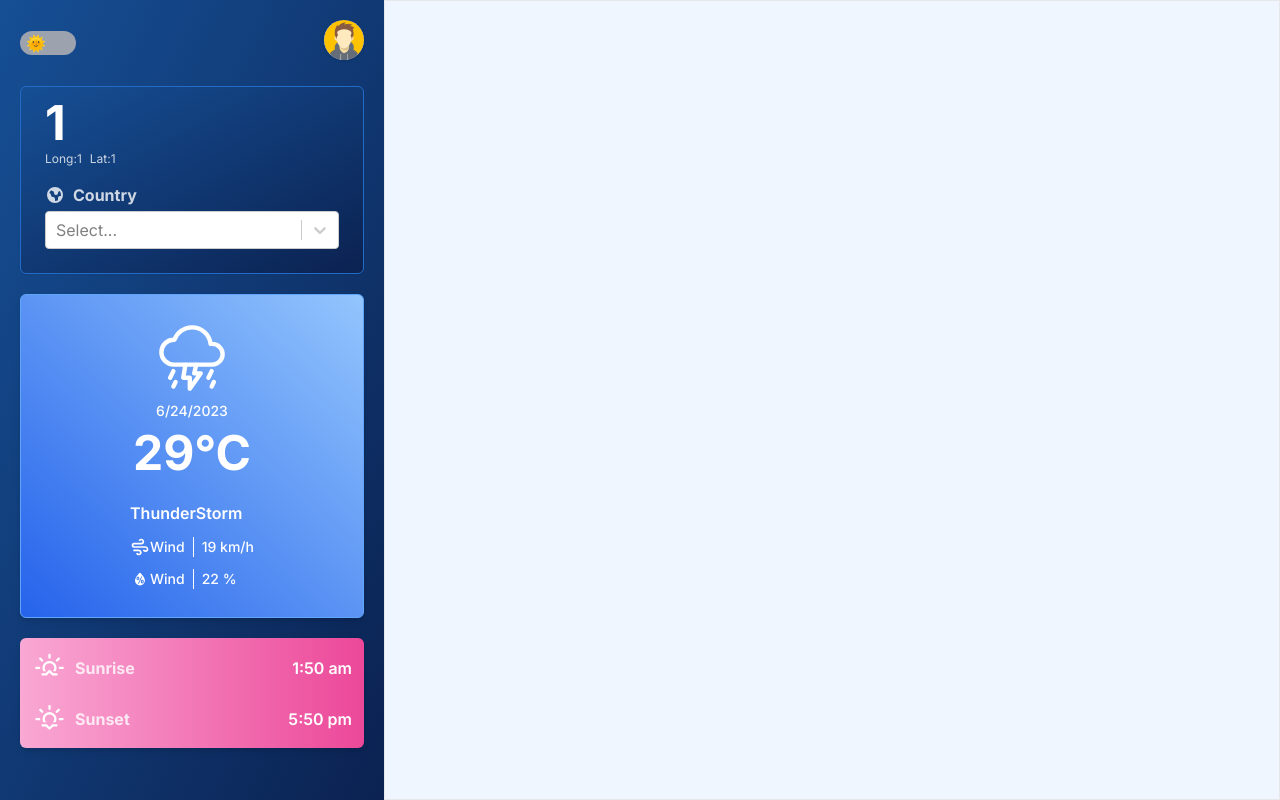
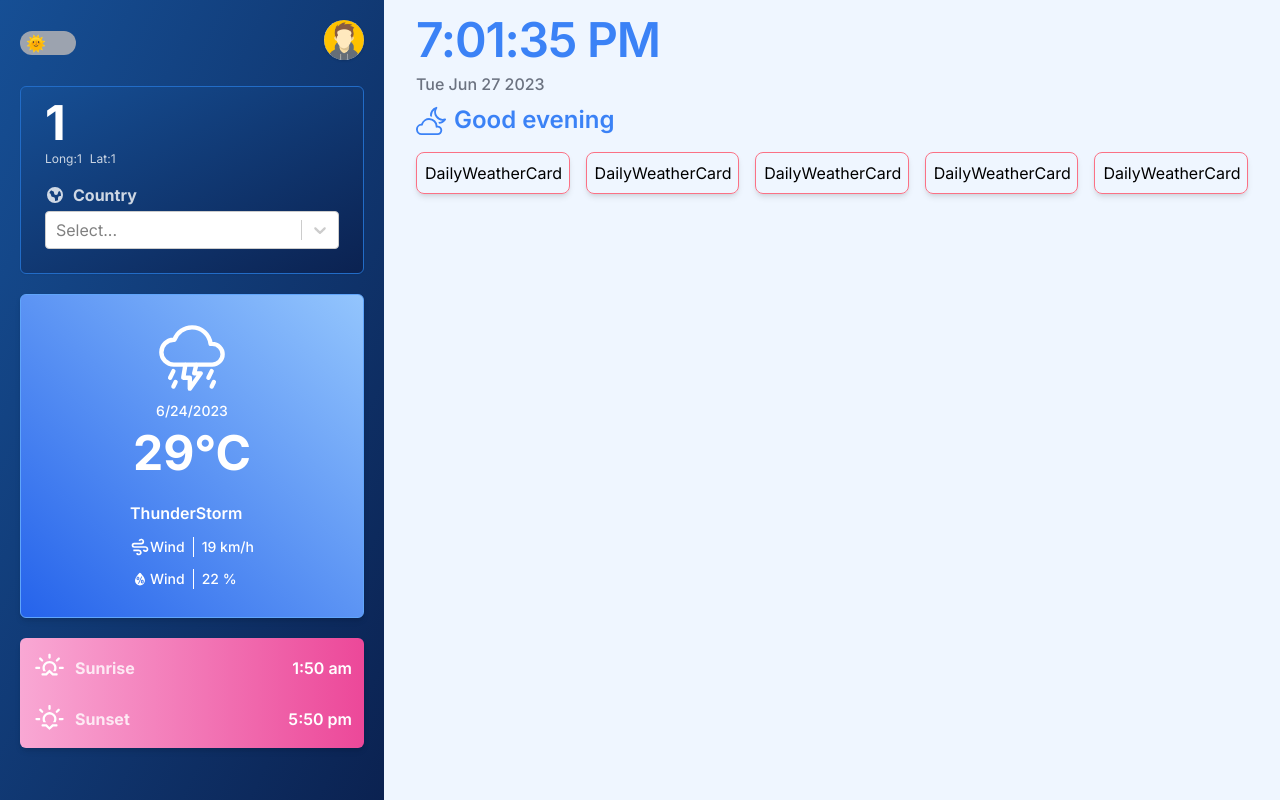
Before and after one commit to Speedforce12/weather-wizard, a Next.js app: page /location/1/1/1 in a window 1280 px wide. Built offline with nearby package versions, Linux system fonts and the light colour scheme; what country-state-city would draw is missing.

Commit message:
added greeting message

```diff
--- a/app/components/CurrentWeatherPanel.jsx
+++ b/app/components/CurrentWeatherPanel.jsx
@@ -25,7 +25,7 @@ const CurrentWeatherPanel = ({ city, long, lat }) => {
 
       <MainWeatherCard />
 
-      <div className='bg-gradient-to-r my-5 shadow-md p-3 from-pink-300 to-pink-500 rounded-md space-y-4'>
+      <section className='bg-gradient-to-r my-5 shadow-md p-3 from-pink-300 to-pink-500 rounded-md space-y-4'>
         <div className='flex items-center justify-between'>
           <span className='flex items-center gap-2 font-bold text-white/80'>
             <WiSunrise size={35} className='text-white' /> Sunrise
@@ -39,7 +39,7 @@ const CurrentWeatherPanel = ({ city, long, lat }) => {
           </span>
           <p className='font-semibold text-white'>5:50 pm</p>
         </div>
-      </div>
+      </section>
     </div>
   );
 };
--- /dev/null
+++ b/app/components/DailyWeatherCard.jsx
@@ -0,0 +1,9 @@
+import React from 'react'
+
+const DailyWeatherCard = () => {
+  return (
+    <div className='shadow-md max-w-xs w-full rounded-lg border border-rose-400 p-2'>DailyWeatherCard</div>
+  )
+}
+
+export default DailyWeatherCard
--- /dev/null
+++ b/app/components/Greeting.jsx
@@ -0,0 +1,64 @@
+"use client";
+
+import React, { useEffect, useState } from "react";
+import { BiSun } from "react-icons/bi";
+import { TbSunLow } from "react-icons/tb";
+import { BsCloudMoon } from "react-icons/bs";
+
+const Greeting = () => {
+  const [date, setDate] = useState(new Date());
+  const [mount, setMount] = useState(false);
+
+  useEffect(() => {
+    setMount(true);
+  }, []);
+
+  useEffect(() => {
+    const timer = setInterval(() => setDate(new Date()), 1000);
+    return function cleanup() {
+      clearInterval(timer);
+    };
+  });
+
+  const getGreeting = () => {
+    const hours = new Date().getHours();
+    let message = "";
+
+    if (hours < 12)
+      message = (
+        <div className='flex place-items-center gap-2 md:text-2xl text-xl font-semibold text-blue-500'>
+          <BiSun size={30} className='text-orange-500' /> Good morning
+        </div>
+      );
+    else if (hours >= 12 && hours <= 17)
+      message = (
+        <div className='flex place-items-center gap-2 md:text-2xl text-xl font-semibold text-blue-500'>
+          <TbSunLow size={30} className='text-orange-300' /> Good afternoon
+        </div>
+      );
+    else if (hours >= 17 && hours <= 24)
+      message = (
+        <div className='flex place-items-center gap-2 md:text-2xl text-xl font-semibold text-blue-500'>
+          <BsCloudMoon size={30} className='text-blue-500' /> Good evening
+        </div>
+      );
+
+    return message;
+  };
+
+  return mount ? (
+    <div className='flex flex-col space-y-2 my-4 w-full'>
+      <h2 className='md:text-5xl text-4xl  text-blue-500 font-semibold tracking-tight'>
+        {date.toLocaleTimeString()}
+      </h2>
+      <p className='text-base text-gray-500 font-medium'>
+        {" "}
+        {date.toDateString()}
+      </p>
+
+      <div>{getGreeting()}</div>
+    </div>
+  ) : null;
+};
+
+export default Greeting;
--- a/app/components/MainWeatherCard.jsx
+++ b/app/components/MainWeatherCard.jsx
@@ -4,7 +4,7 @@ import {WiHumidity} from "react-icons/wi"
 
 const MainWeatherCard = () => {
   return (
-    <div className='rounded-md bg-gradient-to-tr border border-blue-400 shadow-md from-blue-600 p-3 to-blue-300 flex flex-col items-center justify-center py-7'>
+    <section className='rounded-md bg-gradient-to-tr border border-blue-400 shadow-md from-blue-600 p-3 to-blue-300 flex flex-col items-center justify-center py-7'>
       <div className='flex items-center flex-col space-y-2'>
         <IoThunderstormOutline size={70} className='text-white' />
         <h2 className='text-white text-sm font-medium'>6/24/2023</h2>
@@ -27,7 +27,7 @@ const MainWeatherCard = () => {
           <p className='pl-2'>22 %</p>
         </div>
       </div>
-    </div>
+    </section>
   );
 }
 
--- a/app/layout.js
+++ b/app/layout.js
@@ -4,8 +4,9 @@ import { Inter } from 'next/font/google'
 const inter = Inter({ subsets: ['latin'] })
 
 export const metadata = {
-  title: 'Weather App',
+  title: 'Weather Wizard',
   description: 'Generated by create next app',
+  keywords: ['weather', "next js"]
 }
 
 export default function RootLayout({ children }) {
--- a/app/location/[city]/[lat]/[long]/page.js
+++ b/app/location/[city]/[lat]/[long]/page.js
@@ -1,4 +1,6 @@
 import CurrentWeatherPanel from "@/app/components/CurrentWeatherPanel";
+import DailyWeatherCard from "@/app/components/DailyWeatherCard";
+import Greeting from "@/app/components/Greeting";
 import React from "react";
 
 const CityPage = ({ params: { lat, long, city } }) => {
@@ -6,7 +8,16 @@ const CityPage = ({ params: { lat, long, city } }) => {
   return (
     <div className='flex flex-col md:flex-row bg-blue-50 min-h-screen'>
       <CurrentWeatherPanel city={City} lat={lat} long={long} />
-      <div className='flex flex-1 border'></div>
+      <div className='flex flex-1 flex-col  mx-2 sm:mx-8'>
+        <Greeting />
+        <div className='grid grid-cols-1 grid-flow-row md:grid-cols-3 xl:grid-cols-5 w-full mx-auto  gap-4'>
+          <DailyWeatherCard />
+          <DailyWeatherCard />
+          <DailyWeatherCard />
+          <DailyWeatherCard />
+          <DailyWeatherCard />
+        </div>
+      </div>
     </div>
   );
 };
```
